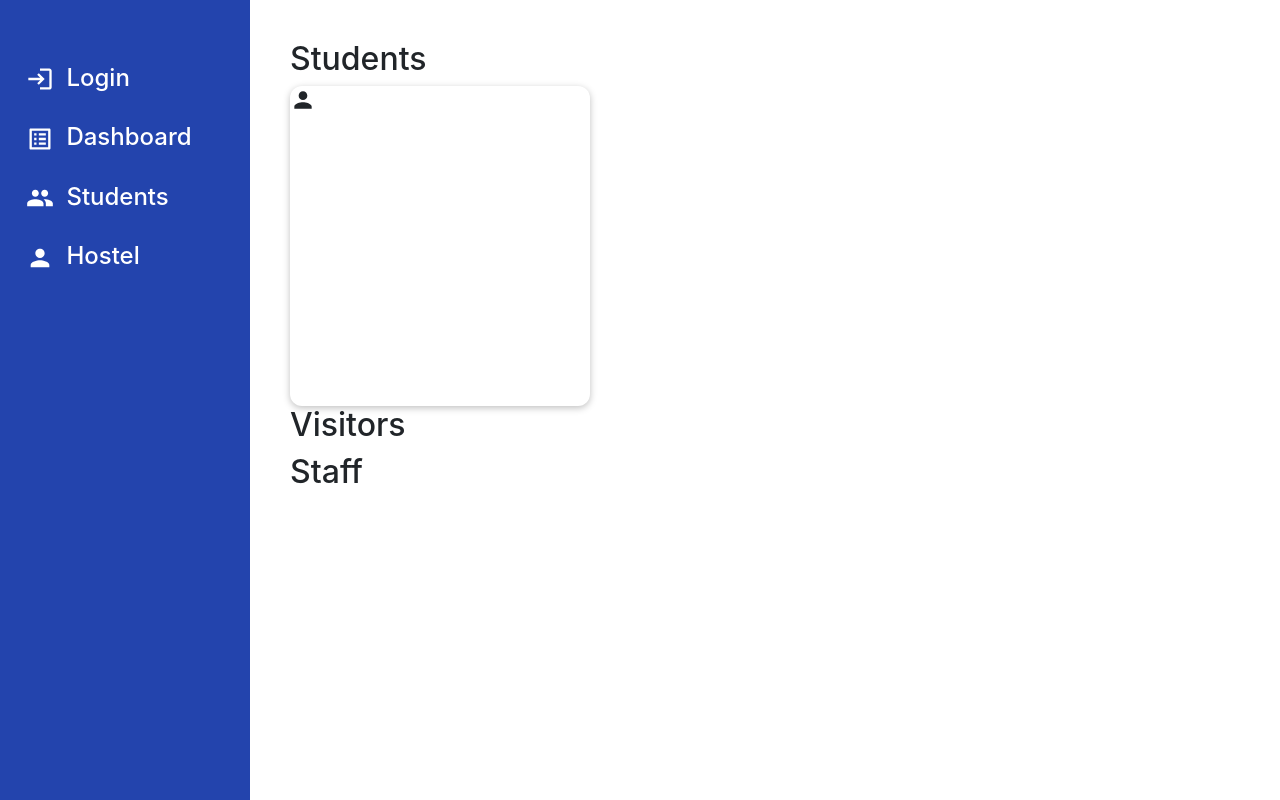
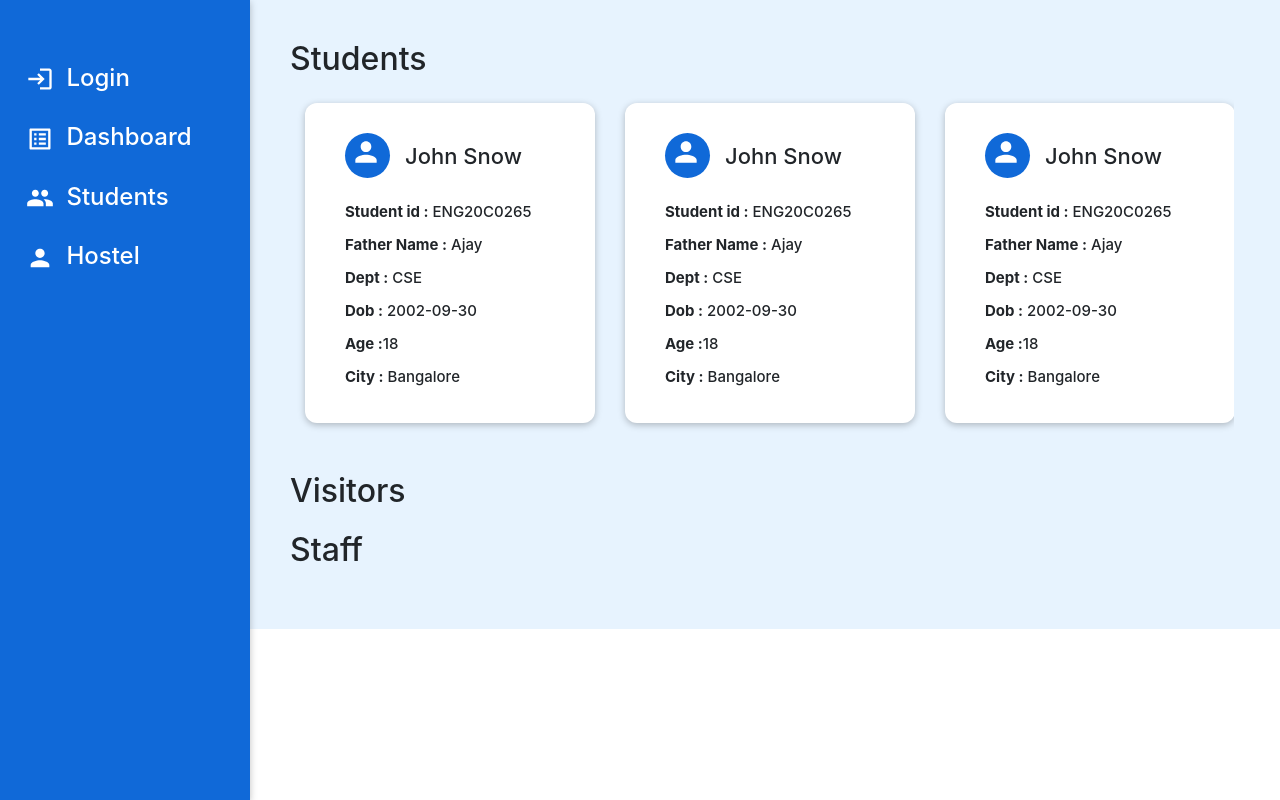
Before and after one commit to Rubyseher/Hostel-Management-DBMS, a React (Create React App) app: page /dashboard in a window 1280 px wide. Built offline with nearby package versions, Linux system fonts and the light colour scheme.

Commit message:
student card

```diff
--- a/src/Component.js
+++ b/src/Component.js
@@ -26,8 +26,17 @@ export const StudentCards = props => {
     if (redirect) return <Redirect push to={{ pathname: redirect }} />
 
     return (
-        <div className='studentCard'>
-            <PersonIcon sx={{ fontSize: 26 }} />
+        <div style={{margin:'5px 15px'}}>
+            <div className='studentCard'>
+                <div className='circleS'><PersonIcon sx={{ fontSize: 32, color: "white",margin:'3px 0px 0 5px' }} /></div>
+                <h5 style={{ position: 'relative', left: 60, top: -25 }}>John Snow</h5>
+                <h6><b>Student id :</b> ENG20C0265</h6>
+                <h6><b>Father Name :</b> Ajay</h6>
+                <h6><b>Dept :</b> CSE</h6>
+                <h6><b>Dob :</b> 2002-09-30</h6>
+                <h6><b>Age :</b>18</h6>
+                <h6><b>City :</b> Bangalore</h6>
+            </div>
         </div>
     )
 }
--- a/src/Components.css
+++ b/src/Components.css
@@ -45,33 +45,48 @@
   color: grey;
 }
 
-.login input:hover{
-    color: black;
+.login input:hover {
+  color: black;
 }
 
-.burger{
-  background-color: #0d31a5e7;
+.burger {
+  background-color: #1069d8;
+  /* background-color: #0d31a5e7; */
   padding: 5% 2%;
   width: 250px;
   height: 100vh;
   color: white;
-  float: left;
-  /* position: fixed; */
+  position: fixed;
+  top: 0;
+  -webkit-box-shadow: 0px 2px 7px 0px rgba(0, 0, 0, 0.25);
+  box-shadow: 0px 2px 7px 0px rgba(0, 0, 0, 0.25);
+  left: 0;
 }
 
-.burger h4{
+.burger h4 {
   margin-bottom: 30px;
 }
 
-.studentCard{
-  width: 300px;
+.studentCard {
+  width: 290px;
   height: 320px;
+  /* margin:0 20px; */
+  padding-left: 40px;
   -webkit-box-shadow: 0px 2px 7px 0px rgba(0, 0, 0, 0.25);
   box-shadow: 0px 2px 7px 0px rgba(0, 0, 0, 0.25);
-  /* background-color: rgb(125, 207, 255); */
+  background-color: white;
   border-radius: 12px;
 }
-
+.horizontalScroll {
+  /*
+  overflow-x: auto;*/
+  height: 350px;
+  width:100%;
+  display: flex;
+  overflow-x: scroll;
+  overflow-y: hidden;
+  white-space: nowrap;
+}
 .gradientLogin {
   background-image: linear-gradient(
     to right,
@@ -103,10 +118,16 @@
   text-decoration: none;
 }
 
-.circleS{
-
+.circleS {
+  height: 45px;
+  width: 45px;
+  position: relative;
+  top: 30px;
+  margin-bottom: 20px;
+  background-color: #1069d8;
+  border-radius: 50%;
 }
-.navbar Route{
+.navbar Route {
   padding: 40px 20px;
 }
 @media screen and (max-width: 1024px) {
--- a/src/Dashboard.js
+++ b/src/Dashboard.js
@@ -1,14 +1,20 @@
 import React, { Component, useState } from "react";
 import './Components.css'
-import { Navbars,StudentCards } from './Component.js';
+import { Navbars, StudentCards } from './Component.js';
 
 function Dashboard() {
     return (
-        <div>
+        <div style={{ backgroundColor: '#e7f3fe' }}>
             <Navbars />
-            <div style={{display:"inline-block",padding:40}}>
+            <div style={{ display: "inline-block", padding: 40, marginLeft:250, width:'80%' }}>
                 <h2>Students</h2>
-                <StudentCards/>
+                <div className="horizontalScroll">
+                    <StudentCards />
+                    <StudentCards />
+                    <StudentCards />
+                    <StudentCards />
+                </div>
+                <br/>
                 <h2>Visitors</h2>
                 <h2>Staff</h2>
             </div>
--- a/src/index.css
+++ b/src/index.css
@@ -6,6 +6,19 @@ body {
   -webkit-font-smoothing: antialiased;
   -moz-osx-font-smoothing: grayscale;
 }
+h2{
+  margin-bottom: 20px;
+}
+h5{
+  font-size: 22px;
+
+}
+
+h6{
+  font-size: 15px;
+  font-weight: 500;
+  margin-bottom: 15px;
+}
 
 code {
   font-family: source-code-pro, Menlo, Monaco, Consolas, 'Courier New',
```
